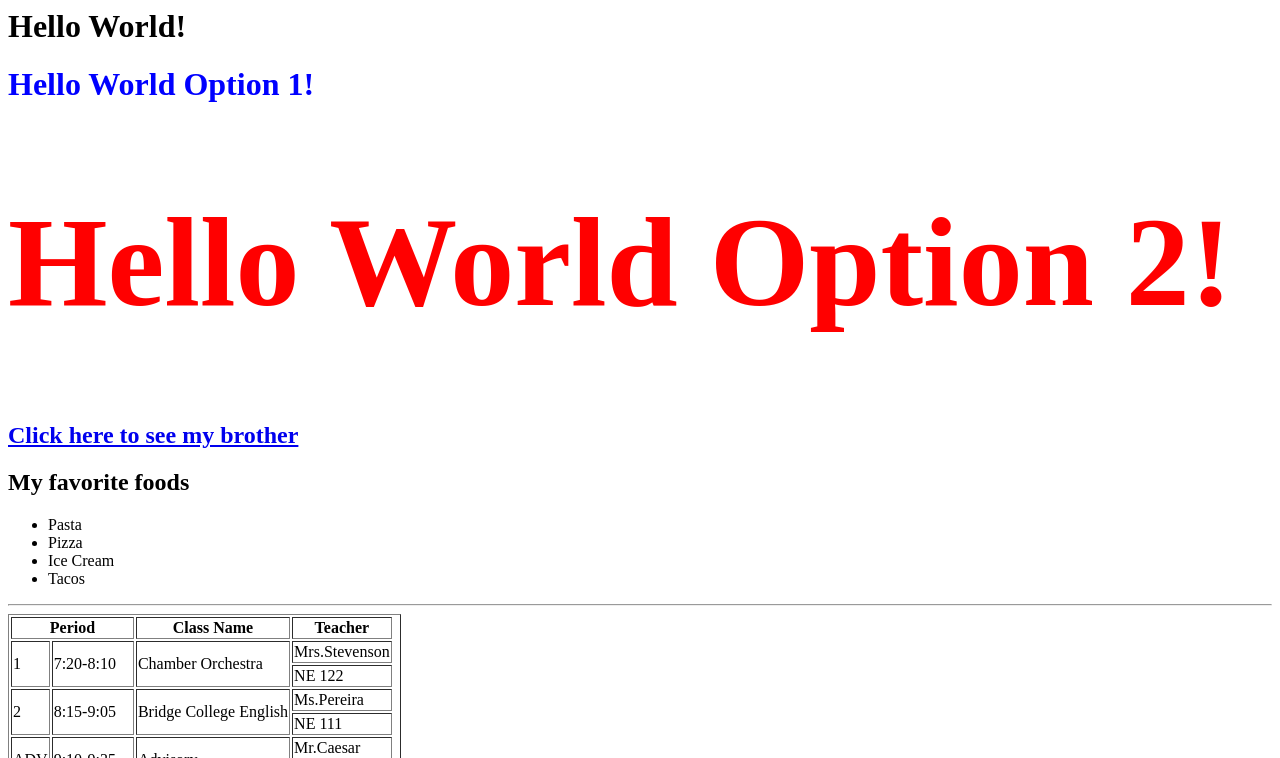
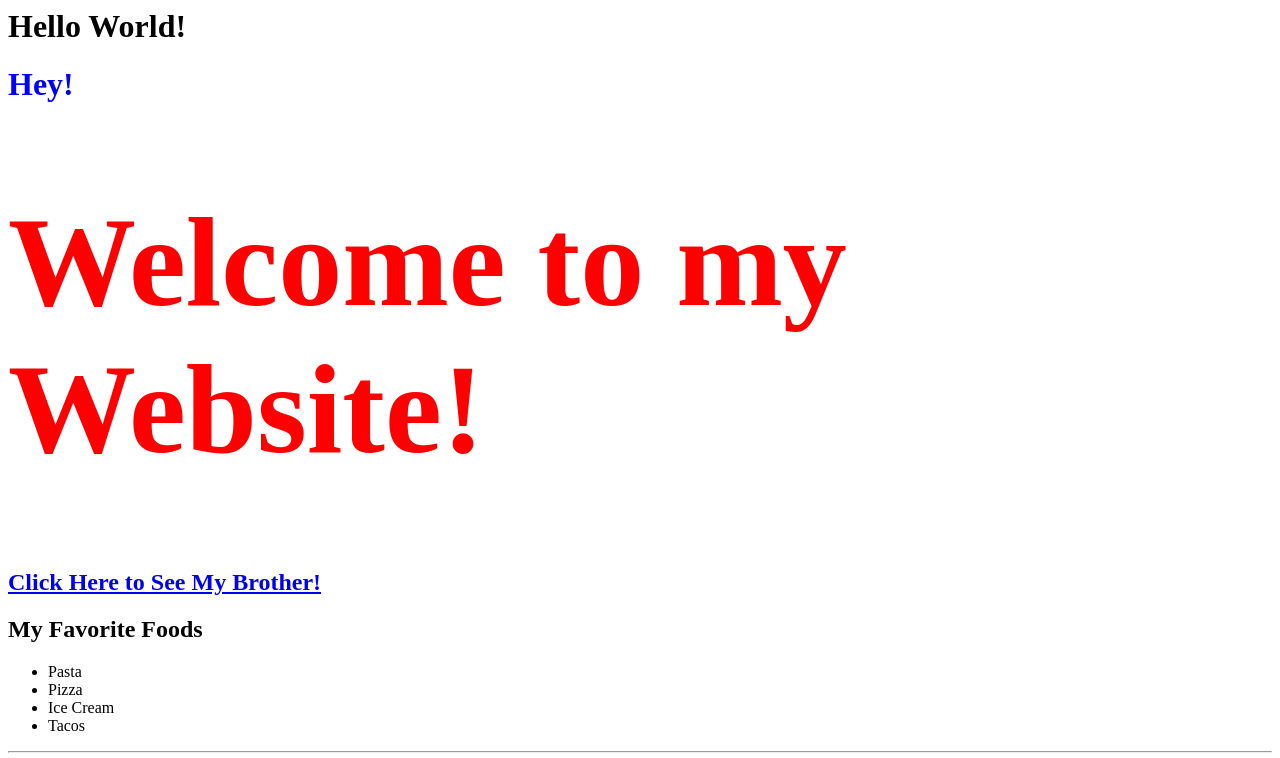
Before and after one commit to paolaxbarajas/csp2021, a plain HTML site: page index.html in a window 1280 px wide. Shown: the top 758 px of the page. Drawn offline with Linux system fonts and the light colour scheme.

Commit message:
Update index.html

```diff
--- a/index.html
+++ b/index.html
@@ -18,11 +18,11 @@
 
   <body>
   <h1>Hello World!</h1>
-    <h1 id="opt1">Hello World Option 1!</h1>
-    <h1 id="opt2">Hello World Option 2!</h1>
-    <h2><a href="picture.html">Click here to see my brother</a
+    <h1 id="opt1">Hey!</h1>
+    <h1 id="opt2">Welcome to my Website!</h1>
+    <h2><a href="picture.html">Click Here to See My Brother!</a
     <hr>
-      <h2> My favorite foods</h2>
+      <h2> My Favorite Foods</h2>
       <ul>
         <li>Pasta</li>
         <li>Pizza</li>
```
